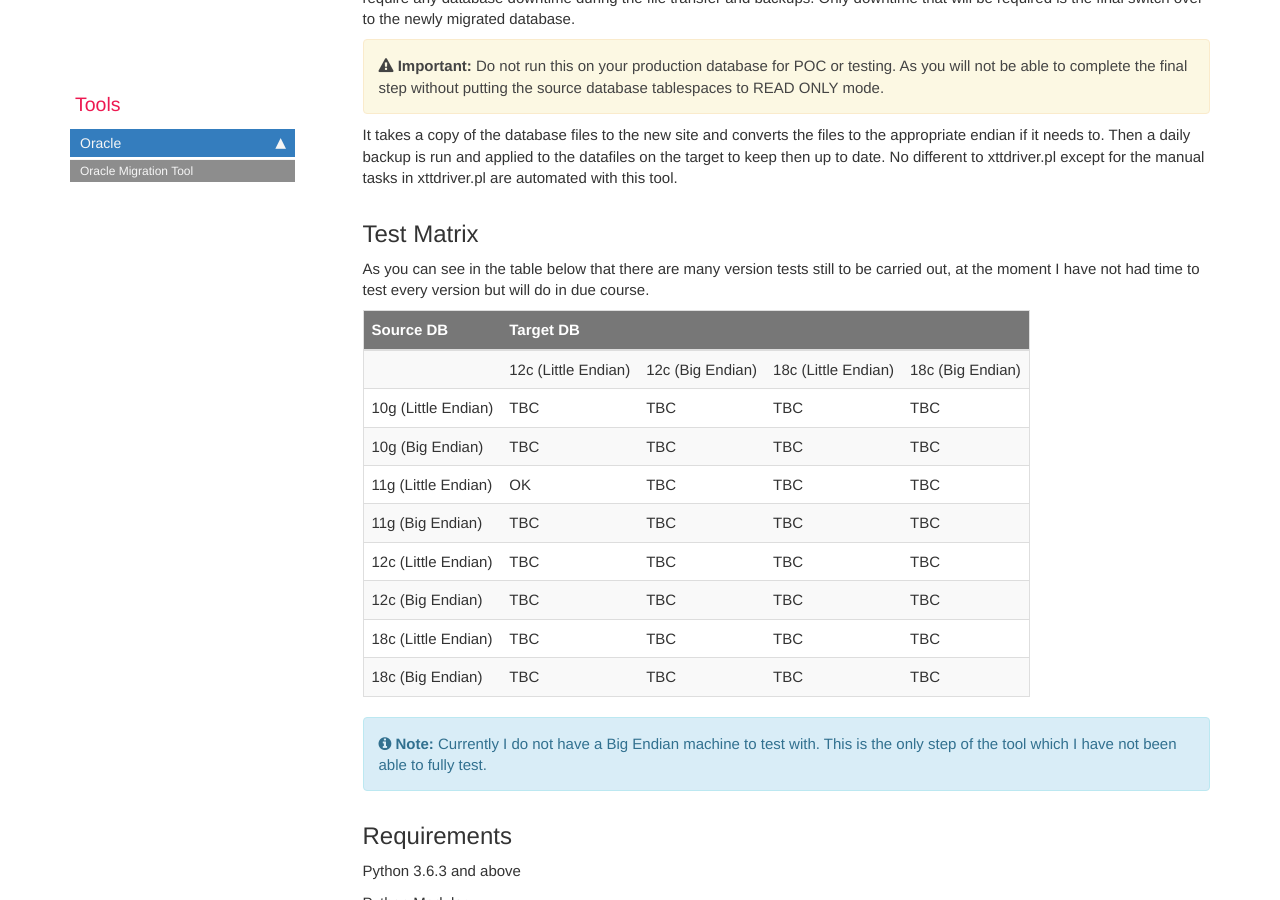
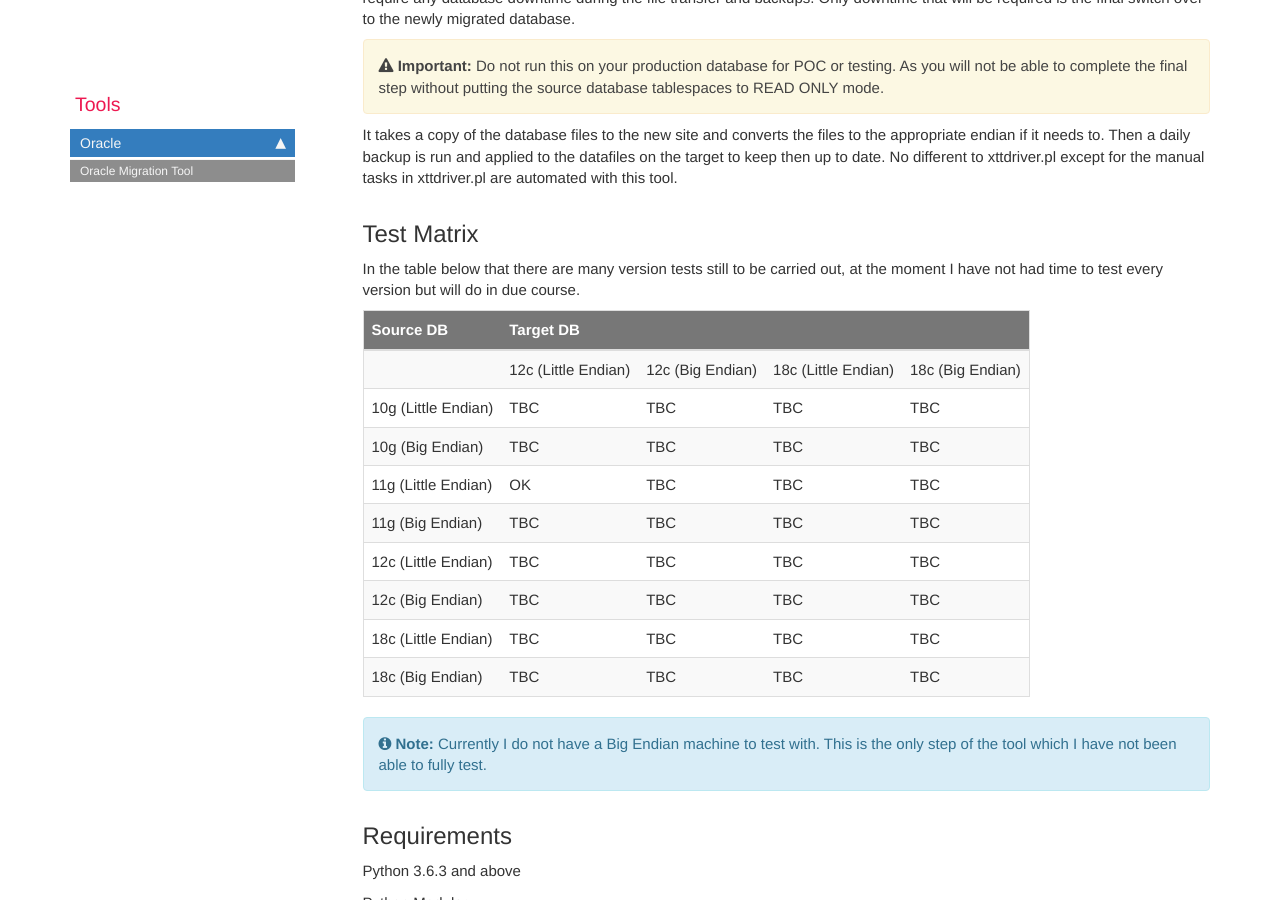
Before and after one commit to tcusano/tcusano.github.io, a Jekyll site: the page built from pages/mydoc/oracle_migration_tool.md, in a window 1280 px wide and 900 px high, scrolled down 1362 px. Built offline with Jekyll 4.4.1, drawn with Linux system fonts in a browser that asks for light colours; comment, search, counter and statistics services are not loaded; some of the changed text lies outside the part shown.

Commit message:
Update migration doc.

```diff
--- a/pages/mydoc/oracle_migration_tool.md
+++ b/pages/mydoc/oracle_migration_tool.md
@@ -38,7 +38,7 @@
 
 ## Test Matrix
 
-As you can see in the table below that there are many version tests still to be carried out, at the moment I have not had time to test every version but will do in due course.
+In the table below that there are many version tests still to be carried out, at the moment I have not had time to test every version but will do in due course.
 
 <table id="matrix" class="display">
    <thead>
@@ -334,7 +334,7 @@
 
 <img title="" src="images/Selection_042.png" />
 
-As you can see in the log console, there are a lot of tasks that have been processed. Now to see this information we need to click the “Refresh All” button.
+In the log console, there are a lot of tasks that have been processed. Now to see this information we need to click the “Refresh All” button.
 
 <img title="" src="images/Selection_043.png" />
 
```
